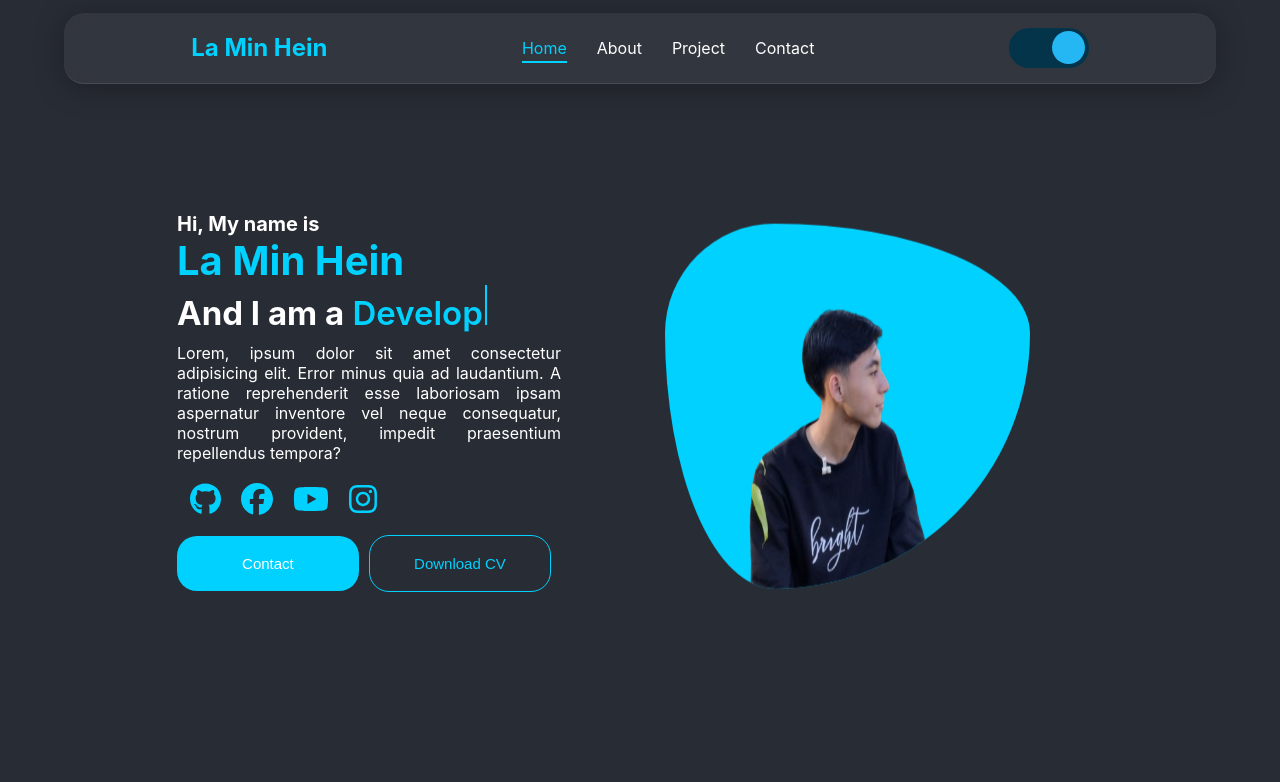
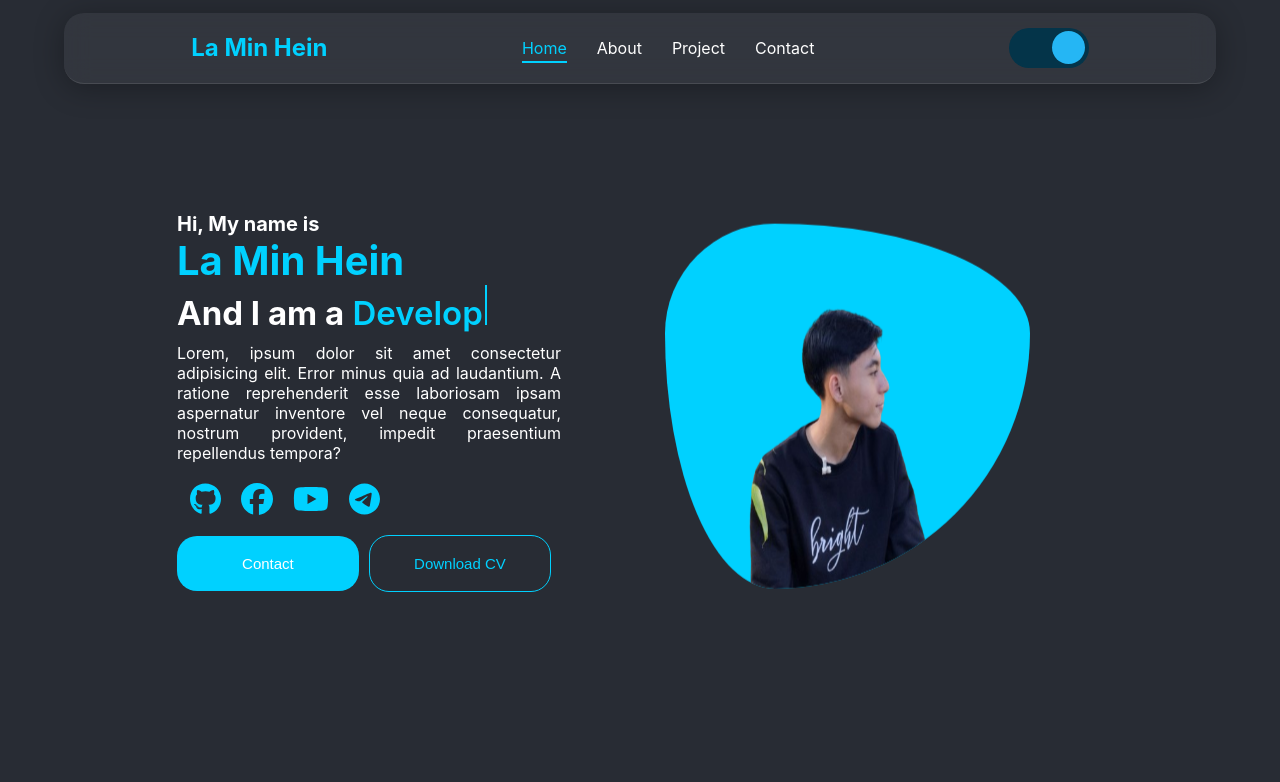
Before and after one commit to Lamin2005/laminhein, a React (Create React App) app: page / in a window 1280 px wide. Shown: the top 782 px of the page. Built offline with nearby package versions, Linux system fonts and the light colour scheme.

Commit message:
adding link

```diff
--- a/src/component/Footer.css
+++ b/src/component/Footer.css
@@ -14,6 +14,10 @@
     padding-left: 0.8rem;
 }
 
+.icons a{
+    color: #00d1ff;
+}
+
 
 .copyright{
     margin-top: 0.5rem;
--- a/src/component/Footer.jsx
+++ b/src/component/Footer.jsx
@@ -4,33 +4,42 @@ import {
   faGithub,
   faFacebook,
   faYoutube,
-  faInstagram,
+  faTelegram,
 } from "@fortawesome/free-brands-svg-icons";
 import { useTheme } from "../context/ThemeContext";
 
 let Footer = () => {
-
-    let {darkMode} = useTheme();
-    let date = new Date().getFullYear();
+  let { darkMode } = useTheme();
+  let date = new Date().getFullYear();
 
   return (
     <div className="footer">
       <div className="icons">
         <div className="icon">
-          <FontAwesomeIcon icon={faGithub} size="2x" />
+          <a href="https://github.com/Lamin2005/">
+            <FontAwesomeIcon icon={faGithub} size="2x" />
+          </a>
         </div>
         <div className="icon">
-          <FontAwesomeIcon icon={faFacebook} size="2x" />
+          <a href="https://www.facebook.com/share/1DfXvAJ5BV/">
+            <FontAwesomeIcon icon={faFacebook} size="2x" />
+          </a>
         </div>
         <div className="icon">
-          <FontAwesomeIcon icon={faYoutube} size="2x" />
+          <a href="http://www.youtube.com/@carbondioxidedioxide">
+            <FontAwesomeIcon icon={faYoutube} size="2x" />
+          </a>
         </div>
         <div className="icon">
-          <FontAwesomeIcon icon={faInstagram} size="2x" />
+          <a href="https://t.me/laminhein1122">
+            <FontAwesomeIcon icon={faTelegram} size="2x" />
+          </a>
         </div>
       </div>
       <div className="copyright">
-        <p style={{ color: `${darkMode ? "antiquewhite" : "black"}` }} >Copyright <span>{date}</span> La Min Hein. All right reserved.</p>
+        <p style={{ color: `${darkMode ? "antiquewhite" : "black"}` }}>
+          Copyright <span>{date}</span> La Min Hein. All right reserved.
+        </p>
       </div>
     </div>
   );
--- a/src/component/Header.jsx
+++ b/src/component/Header.jsx
@@ -7,7 +7,7 @@ import {
   faGithub,
   faFacebook,
   faYoutube,
-  faInstagram,
+  faTelegram
 } from "@fortawesome/free-brands-svg-icons";
 import { FontAwesomeIcon } from "@fortawesome/react-fontawesome";
 
@@ -50,16 +50,24 @@ const Header = () => {
         </div>
         <div className="icons">
            <div className="icon">
+          <a href="https://github.com/Lamin2005/">
             <FontAwesomeIcon icon={faGithub} size="2x" />
+          </a>
         </div>
         <div className="icon">
+          <a href="https://www.facebook.com/share/1DfXvAJ5BV/">
             <FontAwesomeIcon icon={faFacebook} size="2x" />
+          </a>
         </div>
         <div className="icon">
+          <a href="http://www.youtube.com/@carbondioxidedioxide">
             <FontAwesomeIcon icon={faYoutube} size="2x" />
+          </a>
         </div>
         <div className="icon">
-            <FontAwesomeIcon icon={faInstagram} size="2x" />
+          <a href="https://t.me/laminhein1122">
+            <FontAwesomeIcon icon={faTelegram} size="2x" />
+          </a>
         </div>
         </div>
         <div className="buttons">
```
Lines whose indentation alone changed are shown as unchanged.
